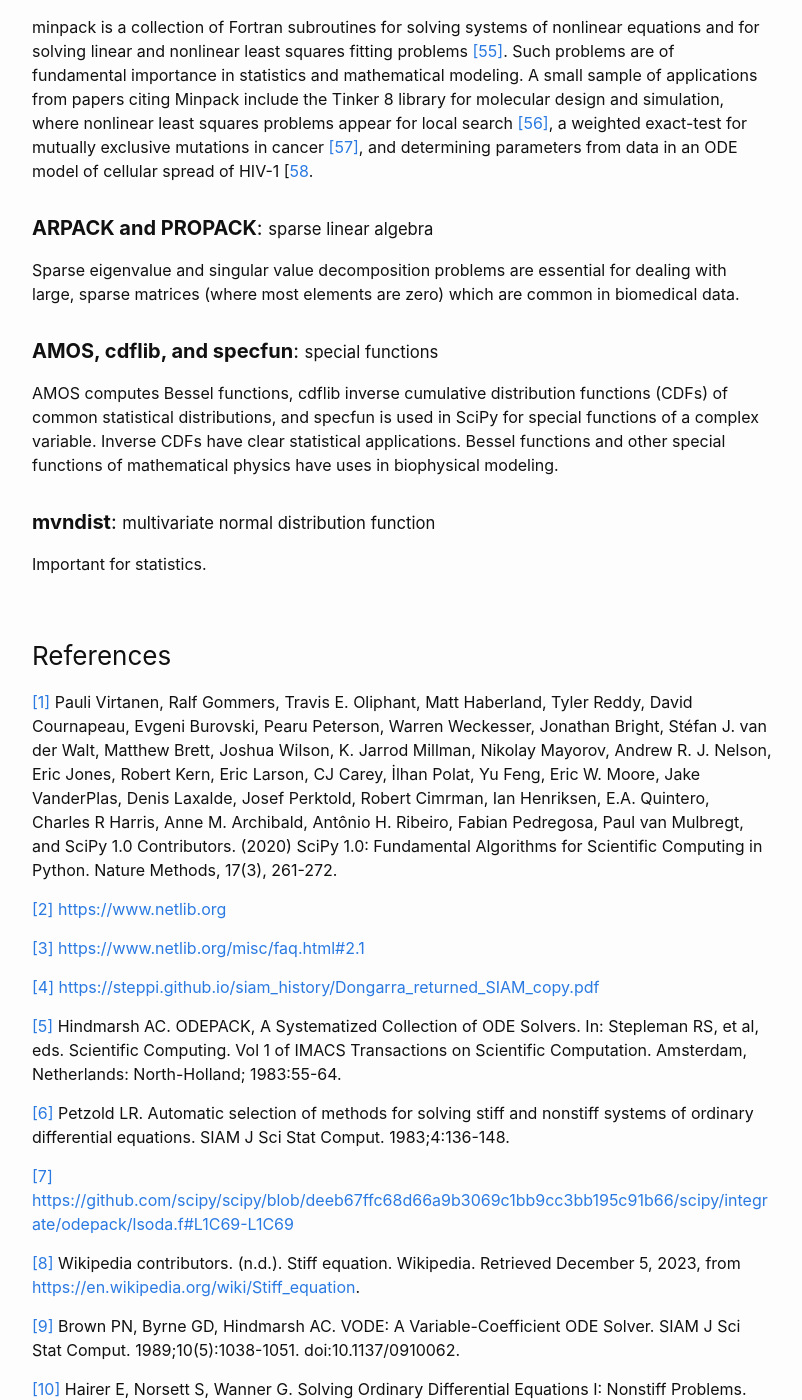
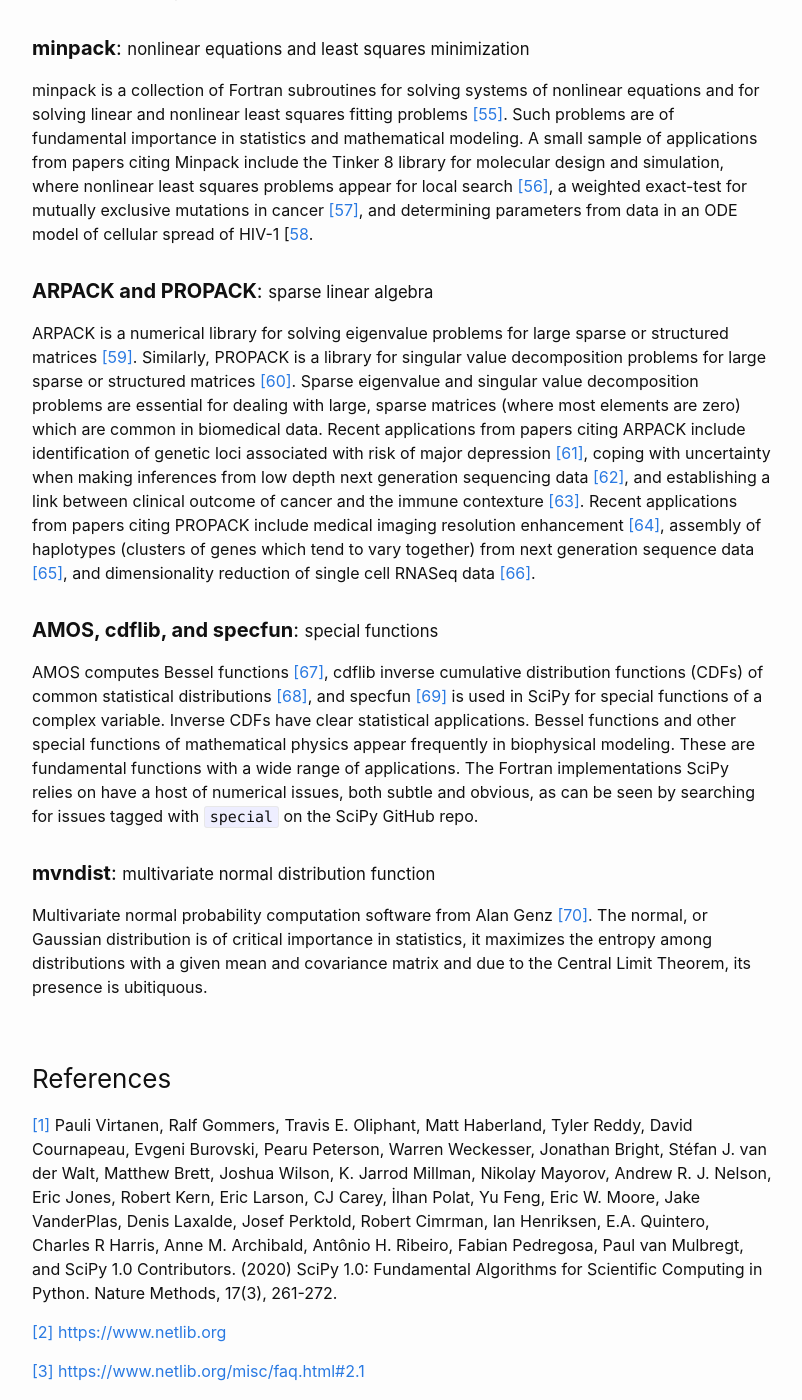
Before and after one commit to steppi/steppi.github.io, a Jekyll site: the page built from _posts/2023-12-05-scipy-fortran-bio-applications.md, in a window 1280 px wide and 1400 px high, scrolled down 3534 px. Shown: the whole window, without its empty margins (238-1040 px from the left). Built offline with Jekyll 4.4.1, drawn with Linux system fonts in a browser that asks for light colours; some of the changed text lies outside the part shown.

Commit message:
Flesh out remaining sections

```diff
--- a/_posts/2023-12-05-scipy-fortran-bio-applications.md
+++ b/_posts/2023-12-05-scipy-fortran-bio-applications.md
@@ -6,6 +6,9 @@ published: true
 
 
 ### Introduction
+This article is intended as supplementary information for a CZI EOSS Cycle 6
+grant proposal asking for funding to support efforts to modernize SciPy's
+aging Fortran dependencies.
 
 SciPy is an open source library for mathematics, science, and engineering
 [[1]](#1).  It provides user-friendly APIs to a wide range of tools for
@@ -175,21 +178,37 @@ from data in an ODE model of cellular spread of HIV-1 [[58](#58).
 
 
 #### __ARPACK and PROPACK__: <small>sparse linear algebra</small>
-Sparse eigenvalue and singular value decomposition problems are essential for dealing with
-large, sparse matrices (where most elements are zero) which are common in biomedical data.
+ARPACK is a numerical library for solving eigenvalue problems for large sparse
+or structured matrices [[59]](#59). Similarly, PROPACK is a library for singular value decomposition problems for large sparse or structured matrices [[60]](#60). Sparse eigenvalue and
+singular value decomposition problems are essential for dealing with large,
+sparse matrices (where most elements are zero) which are common in biomedical data.
+Recent applications from papers citing ARPACK include identification of genetic loci
+associated with risk of major depression [[61]](#61), coping with uncertainty when
+making inferences from low depth next generation sequencing data [[62]](#62), and
+establishing a link between clinical outcome of cancer and the immune contexture
+[[63]](#63). Recent applications from papers citing PROPACK include medical imaging
+resolution enhancement [[64]](#64), assembly of haplotypes (clusters of genes which
+tend to vary together) from next generation sequence data [[65]](#65), and dimensionality
+reduction of single cell RNASeq data [[66]](#66).
 
 
 #### __AMOS, cdflib, and specfun__: <small>special functions</small>
-AMOS computes Bessel functions, cdflib inverse cumulative distribution functions (CDFs)
-of common statistical distributions, and specfun is used in SciPy for special
-functions of a complex variable. Inverse CDFs have clear statistical applications. Bessel
-functions and other special functions of mathematical physics have uses in biophysical
-modeling.
+AMOS computes Bessel functions [[67]](#67), cdflib inverse cumulative
+distribution functions (CDFs) of common statistical distributions [[68]](#68),
+and specfun [[69]](#69) is used in SciPy for special functions of a complex
+variable. Inverse CDFs have clear statistical applications. Bessel functions and
+other special functions of mathematical physics appear frequently in biophysical
+modeling. These are fundamental functions with a wide range of applications. The
+Fortran implementations SciPy relies on have a host of numerical issues, both
+subtle and obvious, as can be seen by searching for issues tagged with `special`
+on the SciPy GitHub repo.
 
 
 #### __mvndist__: <small>multivariate normal distribution function</small>
-Important for statistics.
-
+Multivariate normal probability computation software from Alan Genz [[70]](#70). The
+normal, or Gaussian distribution is of critical importance in statistics, it maximizes
+the entropy among distributions with a given mean and covariance matrix and due to the
+Central Limit Theorem, its presence is ubitiquous.
 
 
 ### References
@@ -349,7 +368,6 @@ Kraft D. A Software Package for Sequential Quadratic Programming. DFVLR-FB 88-28
 Zhang LY, Gui ZG, Zhang PC, et al. Aperture shape optimization in intensity-modulated radiation therapy planning. NUCL SCI TECH. 2023;34:140. doi:10.1007/s41365-023-01300-5
 
 
-
 <a id="50">[50]</a>
 Siradjuddin I, Agiska IN, Ningrum BC, et al. A Non-Pharmaceutical Intervention Policy for Mitigating COVID-19 Pandemic Using Predictive Control Scheme and SEIR Compartmental Model. Paper presented at: 10th International Conference on Information Technology, Computer, and Electrical Engineering (ICITACEE); 2023; Semarang, Indonesia. doi:10.1109/ICITACEE58587.2023.10277389.
 
@@ -378,42 +396,40 @@ Leiserson MDM, Reyna MA, Raphael BJ. A Weighted Exact Test for Mutually Exclusiv
 <a id="58">[58]</a>
 Hataye JM, Casazza JP, Best K, Liang CJ, Immonen TT, Ambrozak DR, Darko S, Henry AR, Laboune F, Maldarelli F, Douek DC, Hengartner NW, Yamamoto T, Keele BF, Perelson AS, Koup RA. Principles Governing Establishment versus Collapse of HIV-1 Cellular Spread. Cell Host Microbe. 2019;26(6):748-763.e20. doi:10.1016/j.chom.2019.10.006
 
+<a id="59">[59]</a>
+Lehoucq R, Maschhoff K, Sorensen D, et al. ARPACK-NG: Large Scale Eigenvalue Problem Solver. Astrophysics Source Code Library. 2023. Ascl:2306.049.
 
-<!---
+<a id="60">[60]</a>
+Larsen RM. Lanczos Bidiagonalization with Partial Reorthogonalization for Large Sparse SVD and Linear Least Squares Calculations. Tech Rep. Computer Science Department, Aarhus University; August 1998.
 
-<a id="6">[6]</a>
+<a id="61">[61]</a>
+Hyde C, Nagle M, Tian C, et al. Identification of 15 Genetic Loci Associated with Risk of Major Depression in Individuals of European Descent. Nat Genet. 2016;48:1031–1036. doi:10.1038/ng.3623
+
+<a id="62">[62]</a>
+Meisner J, Albrechtsen A. Inferring Population Structure and Admixture Proportions in Low-Depth NGS Data. Genetics. 2018;210(2):719-731. doi:10.1534/genetics.118.301336
 
 
+<a id="63">[63]</a>
+Foerster F, Hess M, Gerhold-Ay A, et al. The Immune Contexture of Hepatocellular Carcinoma Predicts Clinical Outcome. Sci Rep. 2018;8:5351. doi:10.1038/s41598-018-21937-2
+
+<a id="64">[64]</a>
+Liu H, Guo Q, Wang G, et al. Medical Image Resolution Enhancement for Healthcare Using Nonlocal Self-Similarity and Low-Rank Prior. Multimed Tools Appl. 2019;78:9033-9050. doi:10.1007/s11042-017-5277-6
+
+<a id="65">[65]</a>
+Hashemi A, Zhu B, Vikalo H. Sparse Tensor Decomposition for Haplotype Assembly of Diploids and Polyploids. BMC Genomics. 2018;19(Suppl 4):191. doi:10.1186/s12864-018-4551-y
+
+<a id="66">[66]</a>
+Linderman GC. Dimensionality Reduction of Single-Cell RNA-Seq Data. In: Picardi E, ed. RNA Bioinformatics. Methods in Molecular Biology; vol 2284. New York, NY: Humana; 2021. doi:10.1007/978-1-0716-1307-8_18
 
 
-
-
-
-
-
-<a id="10">[10]</a>
-
-
-
-
-
-
-<a id="14">[14]</a>
-Lehoucq R, Maschhoff K, Sorensen D, et al. ARPACK-NG: Large Scale Eigenvalue Problem Solver. Astrophysics Source Code Library. 2023. Ascl:2306.049.
-
-<a id="15">[15]</a>
-Larsen RM. Lanczos Bidiagonalization with Partial Reorthogonalization for Large Sparse SVD and Linear Least Squares Calculations. Tech Rep. Computer Science Department, Aarhus University; August 1998.
-
-<a id="14">[14]</a>
+<a id="67">[67]</a>
 Amos DE. Algorithm 644: A Portable Package for Bessel Functions of a Complex Argument and Nonnegative Order. ACM Trans Math Softw. 1986;12(3):265-273. doi:10.1145/7921.214331.
 
-<a id="15">[15]</a>
+<a id="68">[68]</a>
 Brown B, Lovato J, Russell K. CDFLIB: Library of Fortran Routines for Cumulative Distribution Functions, Inverses, and Other Parameters. February 1994.
 
-<a id="16">[16]</a>
+<a id="69">[69]</a>
 Zhang S, Jin J. Computation of Special Functions. Wiley; 1996. ISBN: 0-471-11963-6. LC: QA351.C45.
 
-<a id="17">[17]</a>
+<a id="70">[70]</a>
 Genz A. MVNDST: Software for the Numerical Computation of Multivariate Normal Probabilities. 1998. Accessed November 28, 2023. Available from: https://www.sci.wsu.edu/math/faculty/genz/homepage.
-
--->
```
